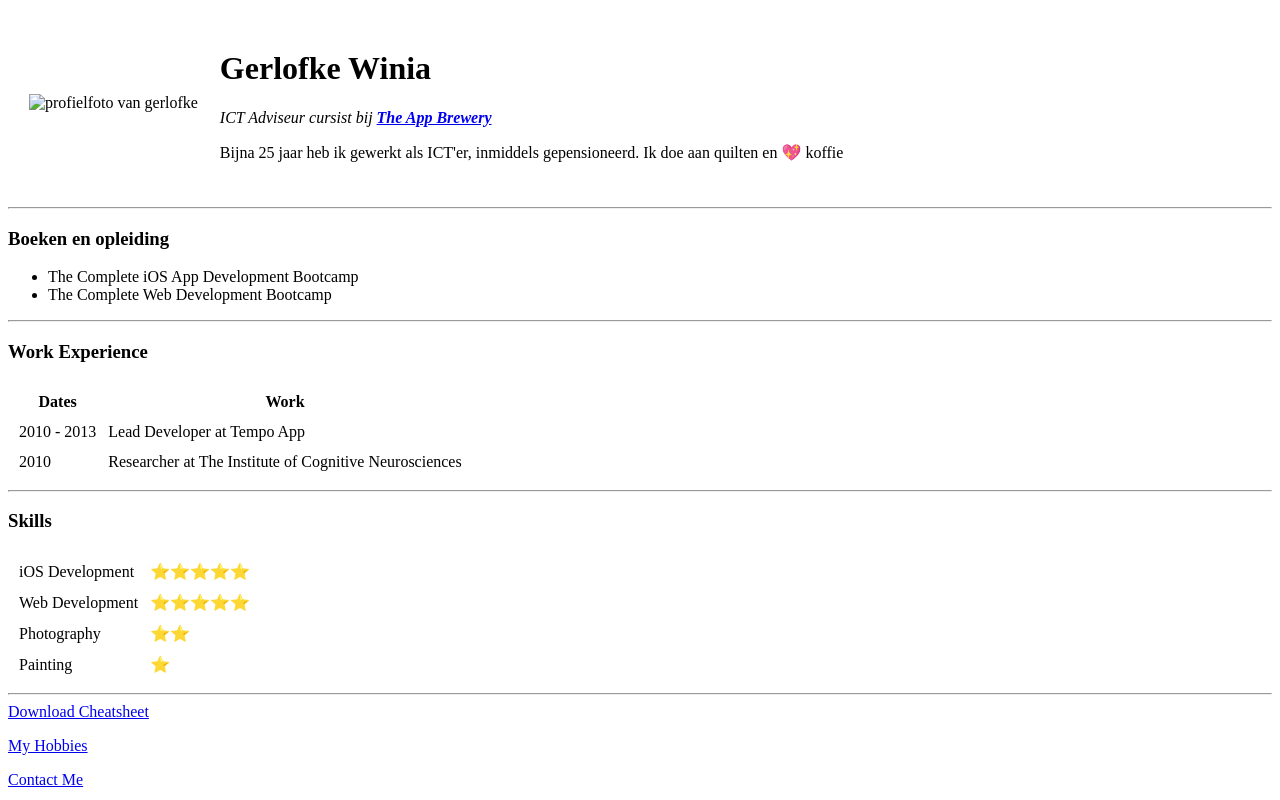
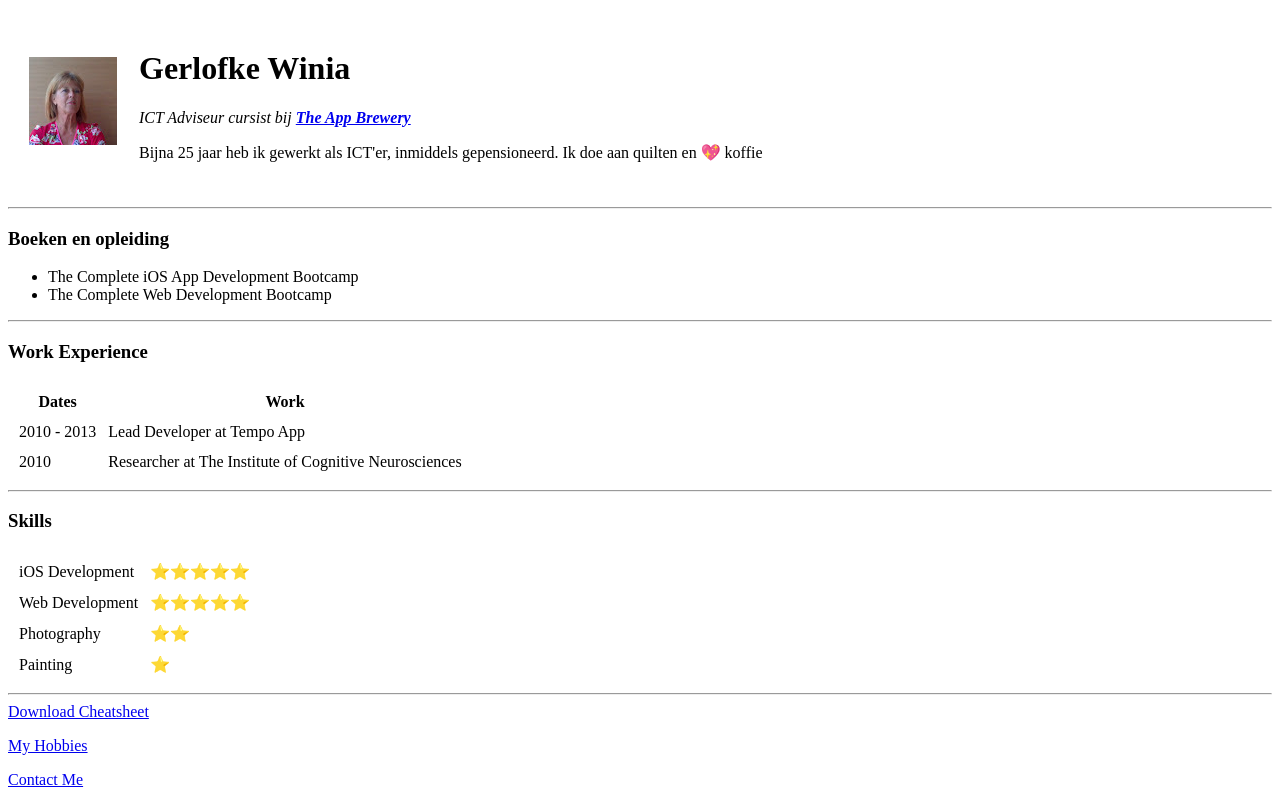
Before and after one commit to Mus-Baillier/cv, a plain HTML site: page index.html in a window 1280 px wide. Drawn offline with Linux system fonts and the light colour scheme.

Commit message:
Update index.html

```diff
--- a/index.html
+++ b/index.html
@@ -9,7 +9,7 @@
 <body>
   <table cellspacing="20">
     <tr>
-      <td><img src="gerlofke.jpg" alt="profielfoto van gerlofke"></td>
+      <td><img src="images/gerlofke.jpg" alt="profielfoto van gerlofke"></td>
       <td>
         <h1>Gerlofke Winia</h1>
         <p><em>ICT Adviseur cursist bij <strong><a href="https://www.appbrewery.co/">The App Brewery</a></strong></em></p>
```
